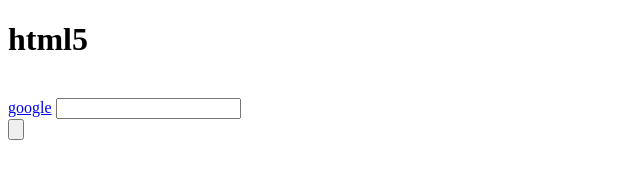
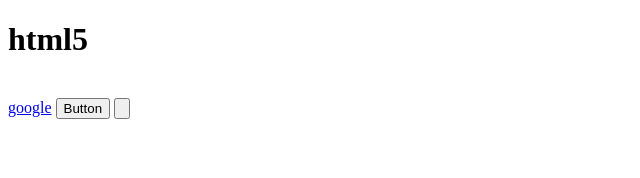
Before and after one commit to Html5EC/html5ec.github.io, a plain HTML site: page index.html in a window 1280 px wide. Shown: the whole page, without its empty margins (0-640 px from the left). Drawn offline with Linux system fonts and the light colour scheme.

Commit message:
Update index.html

```diff
--- a/index.html
+++ b/index.html
@@ -10,8 +10,13 @@
 <br />
 <a href="www.google.com" >google</a>
 
-<input type="text" />
-<br />
+<script type="text/javascript">
+  for (let i = 0; i < 10; i++) {
+</script>
+  <input type="button" value="Button" />
+<script type="text/javascript">
+  }
+</script>
 <input type="button" />
 </body>
 </html>
```
